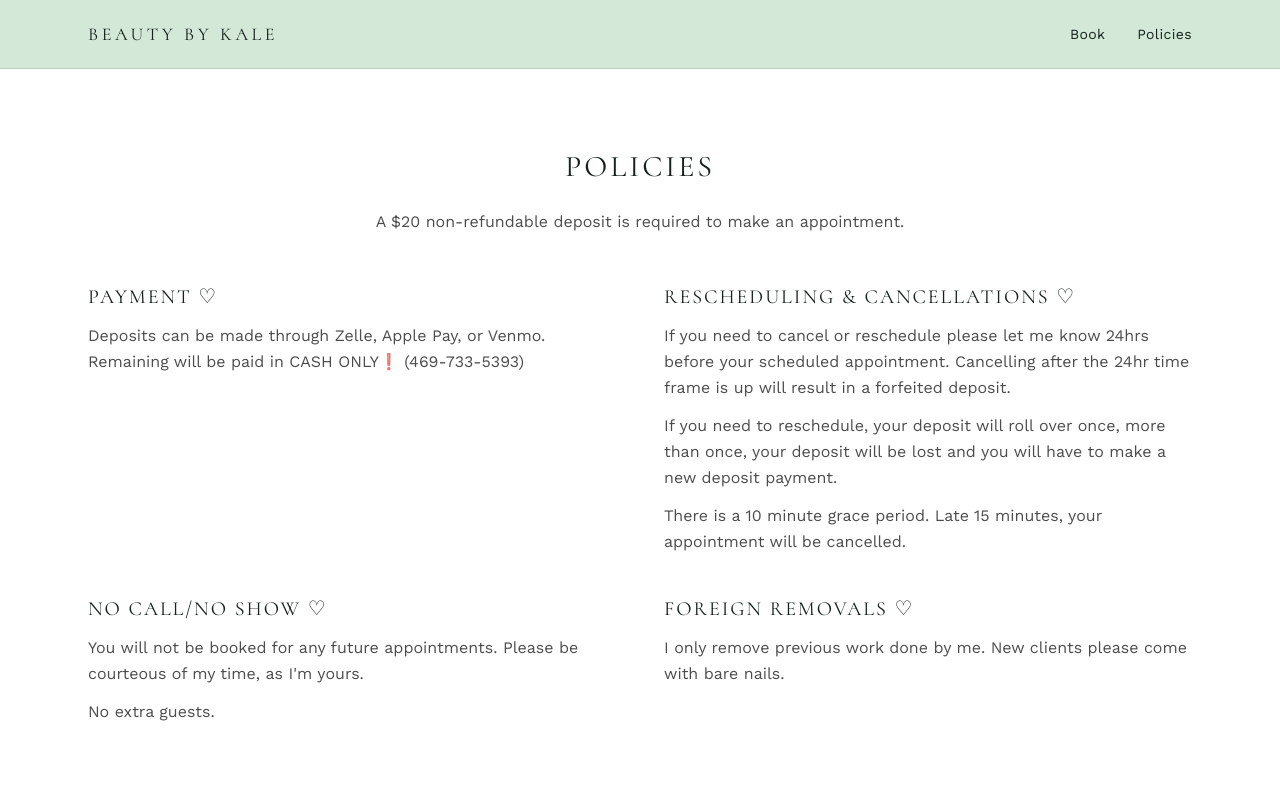
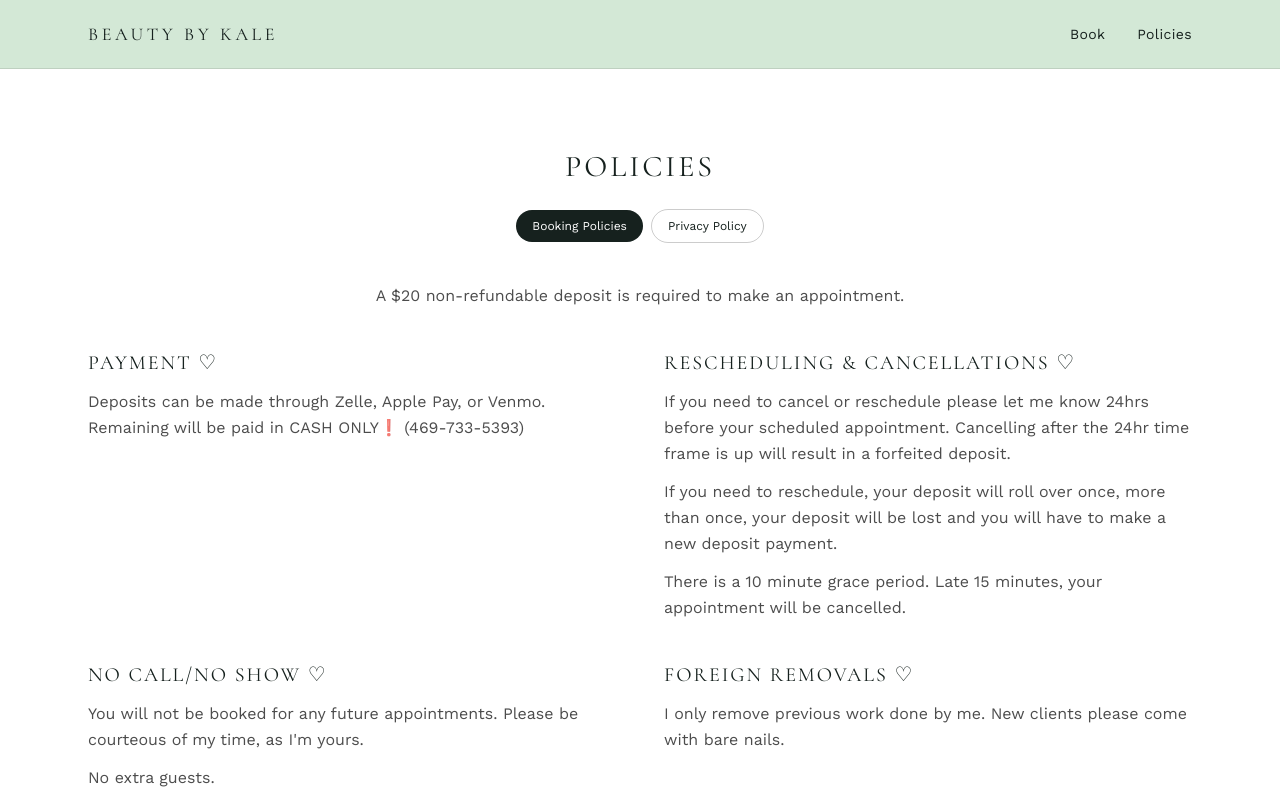
Before and after one commit to kevintle2088/BeautyByKale, a Next.js app: page /policies in a window 1280 px wide. Shown: the top 800 px of the page. Built offline with nearby package versions, Linux system fonts and the light colour scheme.

Commit message:
Added policies and terms and conditions for Opt-in to SMS messaging.

```diff
--- a/app/api/admin/bookings/[id]/cancel/route.ts
+++ b/app/api/admin/bookings/[id]/cancel/route.ts
@@ -43,7 +43,7 @@ export async function PATCH(request: Request, { params }: { params: Promise<{ id
     return NextResponse.json({ error: slotUpdateError.message }, { status: 500 });
   }
 
-  if (booking.slots) {
+  if (booking.slots && booking.sms_opt_in) {
     await sendSMS(
       booking.client_phone,
       `Hi ${booking.client_name}, your ${booking.service} appointment on ${formatApptDateTime(booking.slots.date, booking.slots.time)} has been cancelled. Please contact us if you have questions.`
--- a/app/api/admin/bookings/[id]/route.ts
+++ b/app/api/admin/bookings/[id]/route.ts
@@ -46,14 +46,14 @@
             return NextResponse.json({ error: slotUpdateError.message }, { status: 500 });
         }
 
-        if (action === "accept" && booking.slots) {
+        if (action === "accept" && booking.slots && booking.sms_opt_in) {
             await sendSMS(
                 booking.client_phone,
                 `Hi ${booking.client_name}, your ${booking.service} appointment on ${formatApptDateTime(booking.slots.date, booking.slots.time)} is confirmed! See you then.`
             );
         }
 
-        if (action === "decline" && booking.slots) {
+        if (action === "decline" && booking.slots && booking.sms_opt_in) {
             await sendSMS(
                 booking.client_phone,
                 `Hi ${booking.client_name}, your ${booking.service} appointment on ${formatApptDateTime(booking.slots.date, booking.slots.time)} has been cancelled. Please contact us if you have questions.`
--- a/app/api/bookings/route.ts
+++ b/app/api/bookings/route.ts
@@ -9,7 +9,7 @@ export async function POST(request: Request){
     const body = await request.json();
 
     //checks if all params are availble
-    const { slot_id, client_name, client_email, client_phone, service } = body;
+    const { slot_id, client_name, client_email, client_phone, service, sms_opt_in } = body;
 
     if (!slot_id || !client_email || !client_name || !client_phone || !service) {
         return NextResponse.json({ error: 'Missing required fields' }, { status: 400 });
@@ -50,7 +50,14 @@ export async function POST(request: Request){
    // queries the db to insert the time slot into the bookings table
     const { data: booking, error: bookingError } = await supabaseAdmin()
         .from('bookings')
-        .insert({ slot_id, client_email: client_email.toLowerCase().trim(), client_name, client_phone, service })
+        .insert({
+            slot_id,
+            client_email: client_email.toLowerCase().trim(),
+            client_name,
+            client_phone,
+            service,
+            sms_opt_in: sms_opt_in === true,
+        })
         .select()
         .single();
 
--- a/app/api/cron/send-reminders/route.ts
+++ b/app/api/cron/send-reminders/route.ts
@@ -21,7 +21,8 @@ export async function GET(request: Request) {
     .from("bookings")
     .select("*, slots(*)")
     .eq("status", "accepted")
-    .eq("reminder_sent", false);
+    .eq("reminder_sent", false)
+    .eq("sms_opt_in", true);
 
   if (error) {
     return NextResponse.json({ error: error.message }, { status: 500 });
--- a/app/book/page.tsx
+++ b/app/book/page.tsx
@@ -495,6 +495,7 @@ function DetailsStep({
   const [submitting, setSubmitting] = useState(false);
   const [message, setMessage] = useState("");
   const [agreed, setAgreed] = useState(false);
+  const [smsOptIn, setSmsOptIn] = useState(false);
 
   useEffect(() => {
     function refreshSlots(opts?: { silent?: boolean }) {
@@ -615,6 +616,7 @@ function DetailsStep({
         client_email: email,
         client_phone: phone,
         service: serviceSummary,
+        sms_opt_in: smsOptIn,
       }),
     });
 
@@ -795,6 +797,23 @@ function DetailsStep({
             , including the deposit and cancellation terms.
           </span>
         </label>
+        <label className="flex items-start gap-3 cursor-pointer">
+          <input
+            type="checkbox"
+            checked={smsOptIn}
+            onChange={(e) => setSmsOptIn(e.target.checked)}
+            className="mt-0.5 accent-[var(--ink)]"
+          />
+          <span className="text-sm text-black/70">
+            I consent to receive SMS text messages about my appointment (confirmations,
+            reminders, and schedule changes). Message and data rates may apply. Consent is not a condition of purchase. Reply STOP to
+            opt out at any time. See the{" "}
+            <Link href="/policies?tab=privacy" target="_blank" className="underline underline-offset-2 hover:text-black">
+              privacy policy / terms and conditions
+            </Link>
+            . This is optional — you can still book without it.
+          </span>
+        </label>
 
         {message && <p className="text-sm text-red-600">{message}</p>}
         <button
--- a/app/policies/page.tsx
+++ b/app/policies/page.tsx
@@ -1,4 +1,9 @@
-const policies = [
+"use client";
+
+import { Suspense, useState } from "react";
+import { useSearchParams } from "next/navigation";
+
+const bookingPolicies = [
   {
     title: "Payment ♡",
     body: "Deposits can be made through Zelle, Apple Pay, or Venmo. Remaining will be paid in CASH ONLY❗️ (469-733-5393)",
@@ -17,29 +22,165 @@ const policies = [
   },
 ];
 
-export default function PoliciesPage() {
+type PolicyEntry = { title: string; body?: string; list?: string[] };
+
+const privacySections: PolicyEntry[] = [
+  {
+    title: "What we collect",
+    body: "When you book an appointment through this website, we collect your name, email address, phone number, and the service you request. We collect this information solely to schedule and manage your appointment.",
+  },
+  {
+    title: "How we use your information",
+    body: "We use the information you provide to:",
+    list: [
+      "Confirm, reschedule, or cancel your appointment",
+      "Send appointment confirmations, reminders, and schedule updates by text message, if you have opted in",
+      "Contact you regarding your appointment if needed",
+    ],
+  },
+  {
+    title: "Information sharing",
+    body: "We do not sell, rent, or share your personal information with third parties for marketing purposes. Your information is not shared with third parties or affiliates for their own marketing use.\n\nWe use service providers to operate this website and deliver messages, including our hosting provider, our database provider, and our SMS provider. These providers process your information only to deliver these services on our behalf.",
+  },
+  {
+    title: "Mobile opt-in data",
+    body: "No mobile information will be shared with third parties or affiliates for marketing or promotional purposes. Text messaging originator opt-in data and consent will not be shared with any third parties.",
+  },
+  {
+    title: "Data retention",
+    body: "We retain appointment records for as long as needed to manage bookings and maintain appointment history. You may request deletion of your information by contacting us.",
+  },
+  {
+    title: "Contact",
+    body: "Questions about this policy? Reach us on Instagram at @beautyby.kale.",
+  },
+];
+
+const smsTerms: PolicyEntry[] = [
+  {
+    title: "Program description",
+    body: "By opting in, you agree to receive text messages from BeautyByKale related to your appointments. These messages include booking confirmations, appointment reminders, and notifications about schedule changes such as rescheduling or cancellation. This program sends transactional appointment messages only. We do not send promotional or marketing messages.",
+  },
+  {
+    title: "How to opt in",
+    body: "You may opt in by checking the consent box when submitting an appointment request on our booking page at /book. Consent is not a condition of purchase or of receiving services.",
+  },
+  {
+    title: "Message frequency",
+    body: "Message frequency varies based on your appointment activity. You can expect approximately 3 to 5 messages per appointment booked.",
+  },
+  {
+    title: "Message and data rates",
+    body: "Message and data rates may apply. Charges are billed by and payable to your mobile service provider. Please contact your carrier for details about your plan.",
+  },
+  {
+    title: "Carriers",
+    body: "Carriers are not liable for delayed or undelivered messages.",
+  },
+  {
+    title: "To opt out: reply STOP",
+    body: "You can cancel the SMS service at any time by replying STOP to any message you receive from us. After you send STOP, we will send you a message confirming that you have been unsubscribed. You will no longer receive text messages from us. To rejoin, opt in again through our booking page.",
+  },
+  {
+    title: "For help: reply HELP",
+    body: "If you are experiencing issues with the messaging program, reply HELP to any message for assistance, or contact us on Instagram at @beautyby.kale.",
+  },
+];
+
+type Tab = "booking" | "privacy";
+
+function PolicyGrid({ entries }: { entries: PolicyEntry[] }) {
+  return (
+    <div className="grid sm:grid-cols-2 gap-x-12 gap-y-10">
+      {entries.map((policy) => (
+        <div key={policy.title}>
+          <h3 className="font-display text-lg sm:text-xl tracking-[0.1em] uppercase mb-3">
+            {policy.title}
+          </h3>
+          {policy.body?.split("\n\n").map((paragraph, i) => (
+            <p key={i} className="text-black/70 leading-relaxed mb-3 last:mb-0">
+              {paragraph}
+            </p>
+          ))}
+          {policy.list && (
+            <ul className="list-disc pl-5 space-y-1.5 text-black/70 leading-relaxed">
+              {policy.list.map((item, i) => (
+                <li key={i}>{item}</li>
+              ))}
+            </ul>
+          )}
+        </div>
+      ))}
+    </div>
+  );
+}
+
+function PoliciesContent() {
+  const searchParams = useSearchParams();
+  const initialTab: Tab = searchParams.get("tab") === "privacy" ? "privacy" : "booking";
+  const [tab, setTab] = useState<Tab>(initialTab);
+
   return (
     <section className="mx-auto max-w-6xl px-6 py-20">
       <h1 className="font-display text-center text-2xl sm:text-3xl tracking-[0.1em] uppercase mb-6">
         Policies
       </h1>
-      <p className="text-center text-black/70 leading-relaxed mb-12">
-        A $20 non-refundable deposit is required to make an appointment.
-      </p>
-      <div className="grid sm:grid-cols-2 gap-x-12 gap-y-10">
-        {policies.map((policy) => (
-          <div key={policy.title}>
-            <h2 className="font-display text-lg sm:text-xl tracking-[0.1em] uppercase mb-3">
-              {policy.title}
-            </h2>
-            {policy.body.split("\n\n").map((paragraph, i) => (
-              <p key={i} className="text-black/70 leading-relaxed mb-3 last:mb-0">
-                {paragraph}
-              </p>
-            ))}
-          </div>
-        ))}
+
+      <div className="flex items-center justify-center gap-2 mb-10">
+        <button
+          onClick={() => setTab("booking")}
+          className={`text-xs px-4 py-2 rounded-full transition-colors ${
+            tab === "booking"
+              ? "bg-[var(--ink)] text-white"
+              : "border border-black/20 hover:bg-black/5"
+          }`}
+        >
+          Booking Policies
+        </button>
+        <button
+          onClick={() => setTab("privacy")}
+          className={`text-xs px-4 py-2 rounded-full transition-colors ${
+            tab === "privacy"
+              ? "bg-[var(--ink)] text-white"
+              : "border border-black/20 hover:bg-black/5"
+          }`}
+        >
+          Privacy Policy
+        </button>
       </div>
+
+      {tab === "booking" ? (
+        <>
+          <p className="text-center text-black/70 leading-relaxed mb-10">
+            A $20 non-refundable deposit is required to make an appointment.
+          </p>
+          <PolicyGrid entries={bookingPolicies} />
+        </>
+      ) : (
+        <>
+          <p className="text-center text-black/50 text-sm mb-10">Last updated: August 21, 2026</p>
+
+          <h2 className="font-display text-xl sm:text-2xl tracking-[0.1em] uppercase mb-8">
+            Privacy Policy
+          </h2>
+          <PolicyGrid entries={privacySections} />
+
+          <hr className="border-black/10 my-14" />
+
+          <h2 className="font-display text-xl sm:text-2xl tracking-[0.1em] uppercase mb-8">
+            SMS Terms &amp; Conditions
+          </h2>
+          <PolicyGrid entries={smsTerms} />
+        </>
+      )}
     </section>
   );
 }
+
+export default function PoliciesPage() {
+  return (
+    <Suspense fallback={null}>
+      <PoliciesContent />
+    </Suspense>
+  );
+}
```
Also changed, not shown: app/api/admin/bookings/[id]/reschedule/route.ts (+6 -4 lines).
